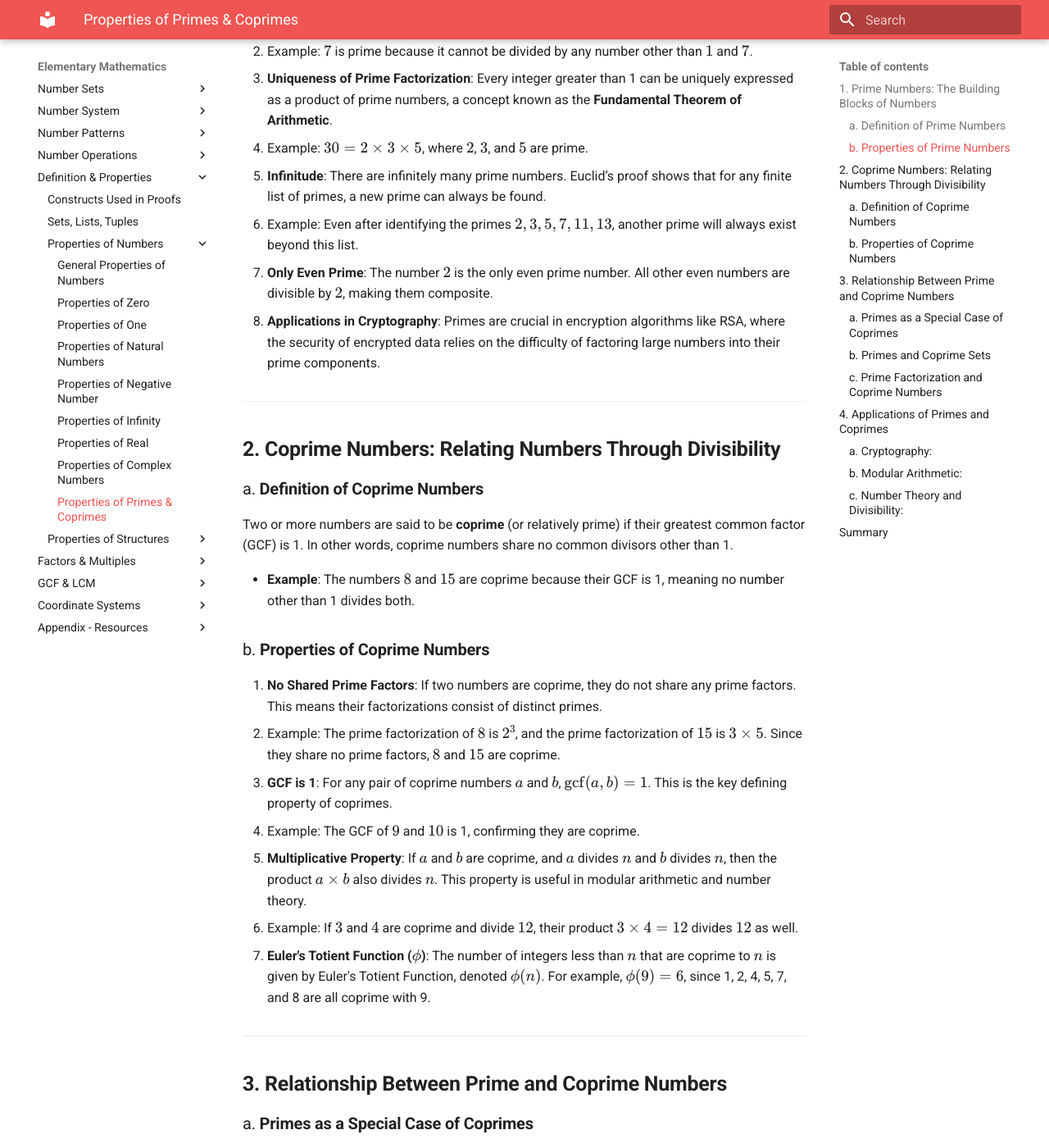
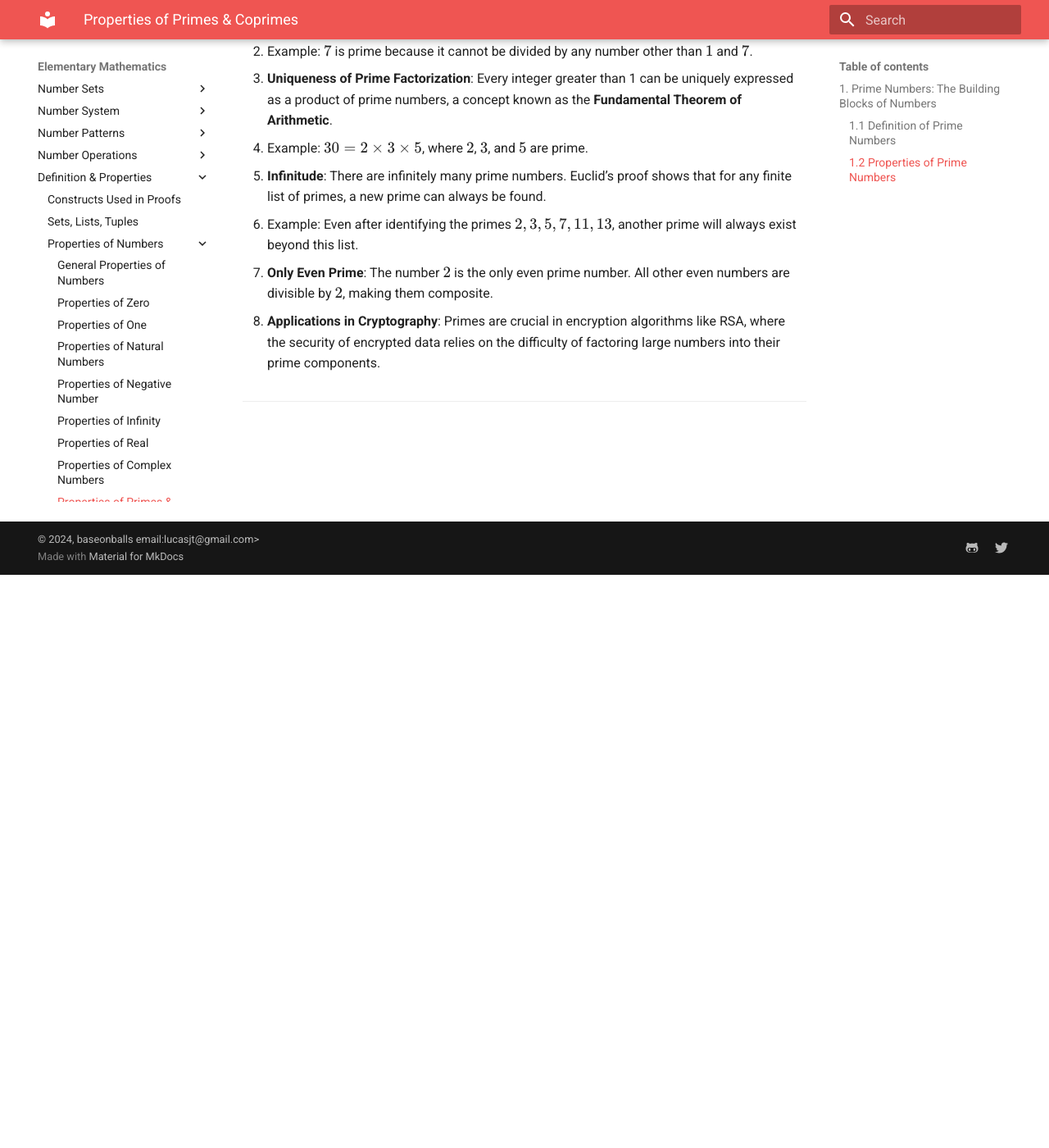
Before and after one commit to baseonballs/mpower-sitedocs, an MkDocs documentation site: the page built from site-docs/mathematics/elem/properties/properties-of-primes-coprimes.md, in a window 1280 px wide and 1400 px high, scrolled down 699 px. Shown: the whole window at 82% size. Built offline with MkDocs 1.6.1 and Material for MkDocs 9.7.7, drawn with Linux system fonts in a browser that asks for light colours; formulas are drawn with MathJax 3; some of the changed text lies outside the part shown.

```diff
--- a/site-docs/mathematics/elem/properties/properties-of-primes-coprimes.md
+++ b/site-docs/mathematics/elem/properties/properties-of-primes-coprimes.md
@@ -27,56 +27,3 @@
 5. **Applications in Cryptography**: Primes are crucial in encryption algorithms like RSA, where the security of encrypted data relies on the difficulty of factoring large numbers into their prime components.
 
 ---
-
-## **2. Coprime Numbers: Relating Numbers Through Divisibility**
-
-### a. **Definition of Coprime Numbers**
-Two or more numbers are said to be **coprime** (or relatively prime) if their greatest common factor (GCF) is 1. In other words, coprime numbers share no common divisors other than 1.
-
-- **Example**: The numbers \(8\) and \(15\) are coprime because their GCF is 1, meaning no number other than 1 divides both.
-
-### b. **Properties of Coprime Numbers**
-1. **No Shared Prime Factors**: If two numbers are coprime, they do not share any prime factors. This means their factorizations consist of distinct primes.
-   - Example: The prime factorization of \(8\) is \(2^3\), and the prime factorization of \(15\) is \(3 \times 5\). Since they share no prime factors, \(8\) and \(15\) are coprime.
-
-2. **GCF is 1**: For any pair of coprime numbers \(a\) and \(b\), \(\text{gcf}(a, b) = 1\). This is the key defining property of coprimes.
-   - Example: The GCF of \(9\) and \(10\) is 1, confirming they are coprime.
-
-3. **Multiplicative Property**: If \(a\) and \(b\) are coprime, and \(a\) divides \(n\) and \(b\) divides \(n\), then the product \(a \times b\) also divides \(n\). This property is useful in modular arithmetic and number theory.
-   - Example: If \(3\) and \(4\) are coprime and divide \(12\), their product \(3 \times 4 = 12\) divides \(12\) as well.
-
-4. **Euler's Totient Function (\(\phi\))**: The number of integers less than \(n\) that are coprime to \(n\) is given by Euler's Totient Function, denoted \(\phi(n)\). For example, \(\phi(9) = 6\), since 1, 2, 4, 5, 7, and 8 are all coprime with 9.
-
----
-
-## **3. Relationship Between Prime and Coprime Numbers**
-
-### a. **Primes as a Special Case of Coprimes**
-- A prime number \(p\) is always coprime with any number that is not a multiple of \(p\). This means that if \(p\) does not divide \(n\), then \(\text{gcf}(p, n) = 1\), making \(p\) and \(n\) coprime.
-  - Example: \(7\) is coprime with \(12\) because their GCF is 1, as \(7\) does not divide \(12\).
-
-### b. **Primes and Coprime Sets**
-- Any prime number is coprime with all smaller numbers except its multiples. For instance, \(13\) is coprime with all integers from 1 to 12.
-  - **Application in RSA Encryption**: Prime numbers are used in generating coprime numbers for encryption keys, leveraging the property that primes are coprime with most other numbers.
-
-### c. **Prime Factorization and Coprime Numbers**
-- If two numbers are coprime, their prime factorizations do not overlap. For example, if \(12 = 2^2 \times 3\) and \(5\) are coprime, then \(5\) does not appear in the factorization of \(12\), confirming they share no common prime factors.
-
----
-
-## **4. Applications of Primes and Coprimes**
-
-#### a. **Cryptography**:
-- Primes and coprime numbers play an essential role in encryption algorithms such as RSA. The security of such systems depends on the difficulty of factoring large composite numbers into their prime components and finding coprimes in the encryption process.
-
-### b. **Modular Arithmetic**:
-- In modular arithmetic, the concept of coprime numbers is critical for finding modular inverses. If two numbers are coprime, their modular inverse exists, which is crucial in solving equations modulo \(n\).
-
-### c. **Number Theory and Divisibility**:
-- Coprime numbers are essential in solving problems involving divisibility, Diophantine equations, and rational approximations. Similarly, primes serve as the foundation for number theory, particularly in understanding the structure of integers.
-
----
-
-## **Summary**
-
-Prime numbers and coprime numbers are both fundamental concepts in mathematics, with distinct but interrelated properties. Prime numbers are the indivisible building blocks of all integers, while coprime numbers are pairs of integers that share no common divisors other than 1. The interplay between these two concepts is essential in fields such as cryptography, number theory, and modular arithmetic, making them both foundational to deeper mathematical inquiry.
```
Also changed, not shown: other parts of site-docs/mathematics/elem/properties/properties-of-primes-coprimes.md (+2 -2 lines).
